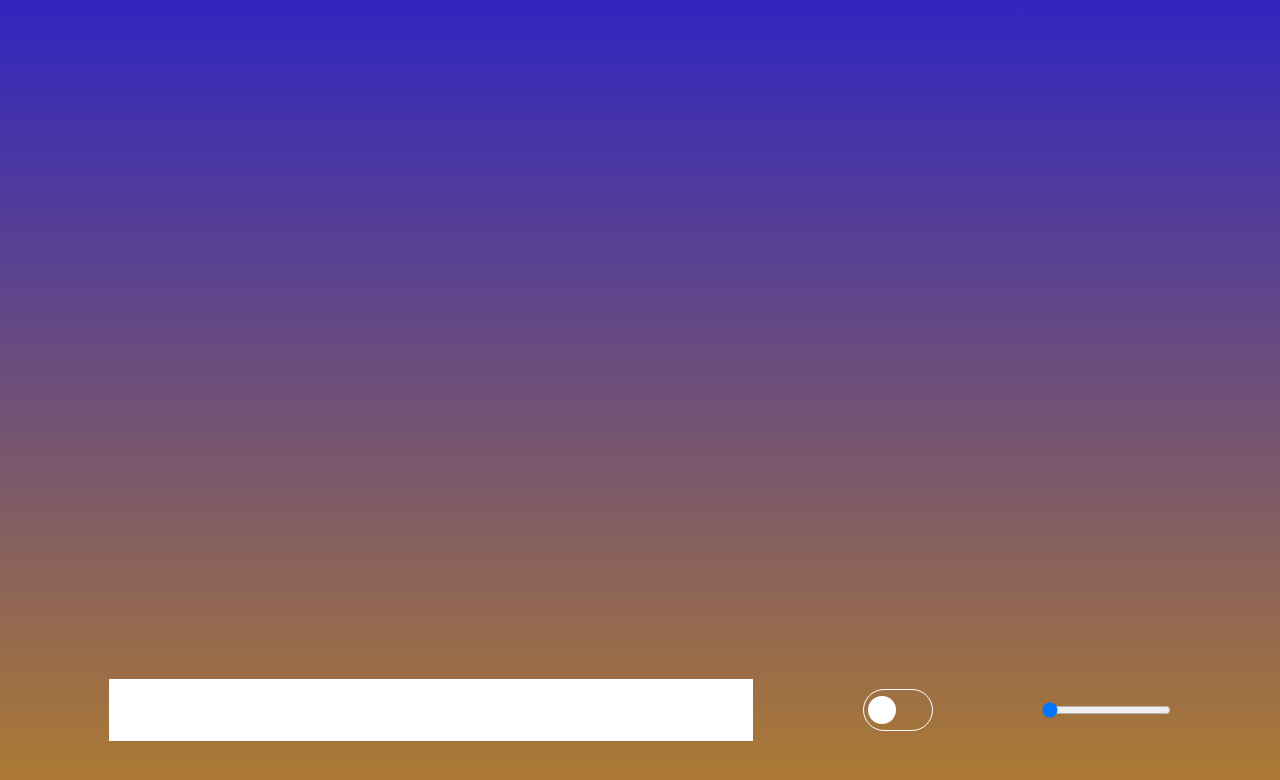
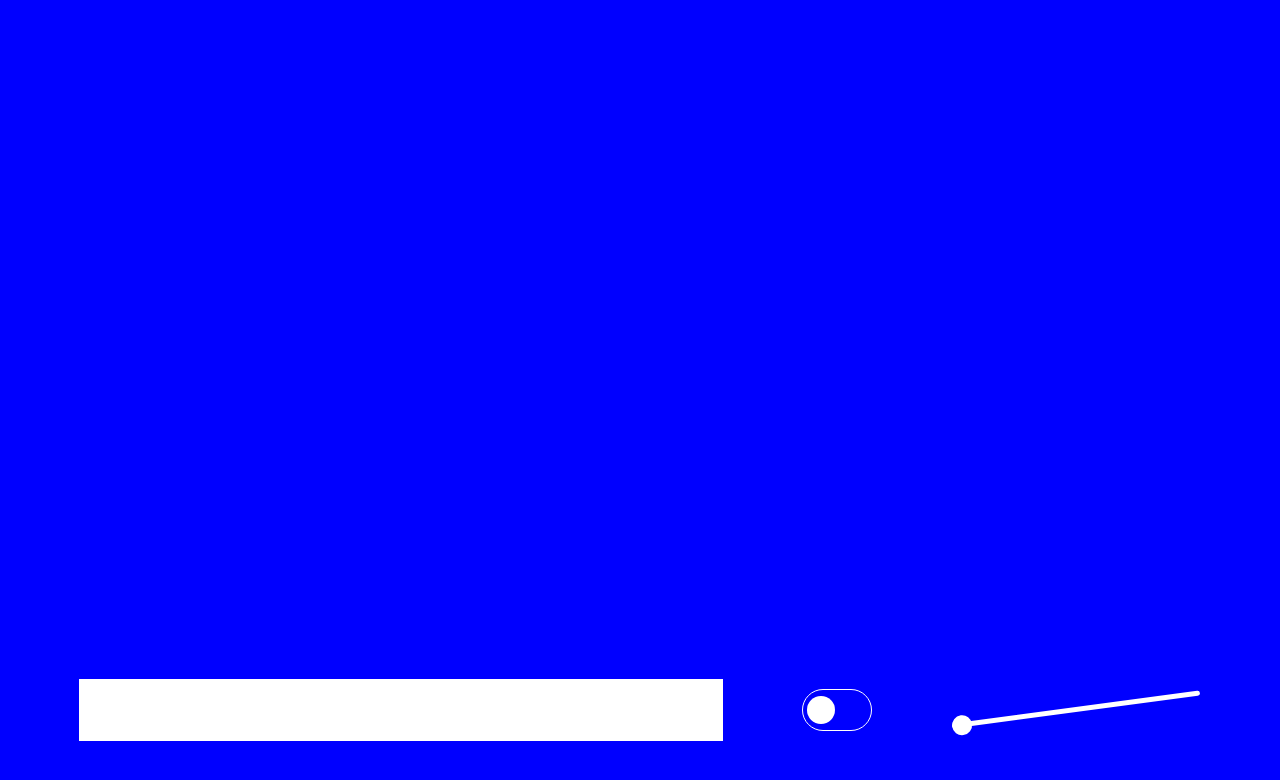
Before and after one commit to AnyaDroz/circle-animation, a React (Create React App) app: page / in a window 1280 px wide. Shown: the top 780 px of the page. Built offline with nearby package versions, Linux system fonts and the light colour scheme; a web font is replaced by a local one.

Commit message:
changing background

```diff
--- a/src/App.tsx
+++ b/src/App.tsx
@@ -14,6 +14,7 @@ function App() {
 	const [value, setValue] = useState("50");
 	const [color, setColor] = useState("");
 	const [row, setRow] = useState(20);
+	const [checked, setChecked] = useState(false);
 
 	const handleChange = (event: any) => {
 		setText(event.target.value);
@@ -29,11 +30,16 @@ function App() {
 
 	const onChange = (event: any) => {
 		setColor("#ffffff");
+		if (checked === true) {
+			setChecked(false);
+		} else if (checked === false) {
+			setChecked(true);
+		}
 	};
 
 	return (
 		<div className="App">
-			<StyledPageGrid>
+			<StyledPageGrid color={checked ? "black" : "blue"}>
 				<CircleText
 					fontFamily="PowerGroteskItalic"
 					fontFamilyBold="PowerGroteskHeavy"
@@ -51,7 +57,7 @@ function App() {
 						onChange={handleChange}
 						value={text}
 					/>
-					<Toggle onChange={onChange} />
+					<Toggle checked={checked} onChange={onChange} />
 
 					<StyledSliderInput
 						onChange={handleSlider}
--- a/src/components/ControlPanel/ControlPanel.styles.tsx
+++ b/src/components/ControlPanel/ControlPanel.styles.tsx
@@ -5,12 +5,17 @@ export const StyledControlPanel = styled.div`
 	justify-content: space-between;
 `;
 
-export const StyledPageGrid = styled.div`
+type StyledPageGridProps = {
+	color: string;
+};
+
+export const StyledPageGrid = styled.span<StyledPageGridProps>(
+	({ color }) => `
 	display: grid;
-
 	height: 100vh;
-	background: linear-gradient(180deg, #3125bf 0%, #af7c30 100%);
-`;
+	background: ${color}
+`
+);
 
 export const StyledInput = styled.input`
 	margin: auto;
@@ -23,4 +28,27 @@ export const StyledInput = styled.input`
 
 export const StyledSliderInput = styled.input`
 	margin: auto;
+	-webkit-appearance: none;
+	width: 250px;
+	height: 5px;
+	background: #ffffff;
+	outline: none;
+	border-radius: 50px;
+	-webkit-transition: 0.2s;
+	transition: opacity 0.2s;
+	transform: rotate(-7.6deg);
+	::-moz-range-thumb {
+		width: 25px;
+		height: 25px;
+		cursor: pointer;
+	}
+	::-webkit-slider-thumb {
+		-webkit-appearance: none;
+		appearance: none;
+		width: 20px;
+		height: 20px;
+		background: #ffffff;
+		cursor: pointer;
+		border-radius: 50px;
+	}
 `;
```
